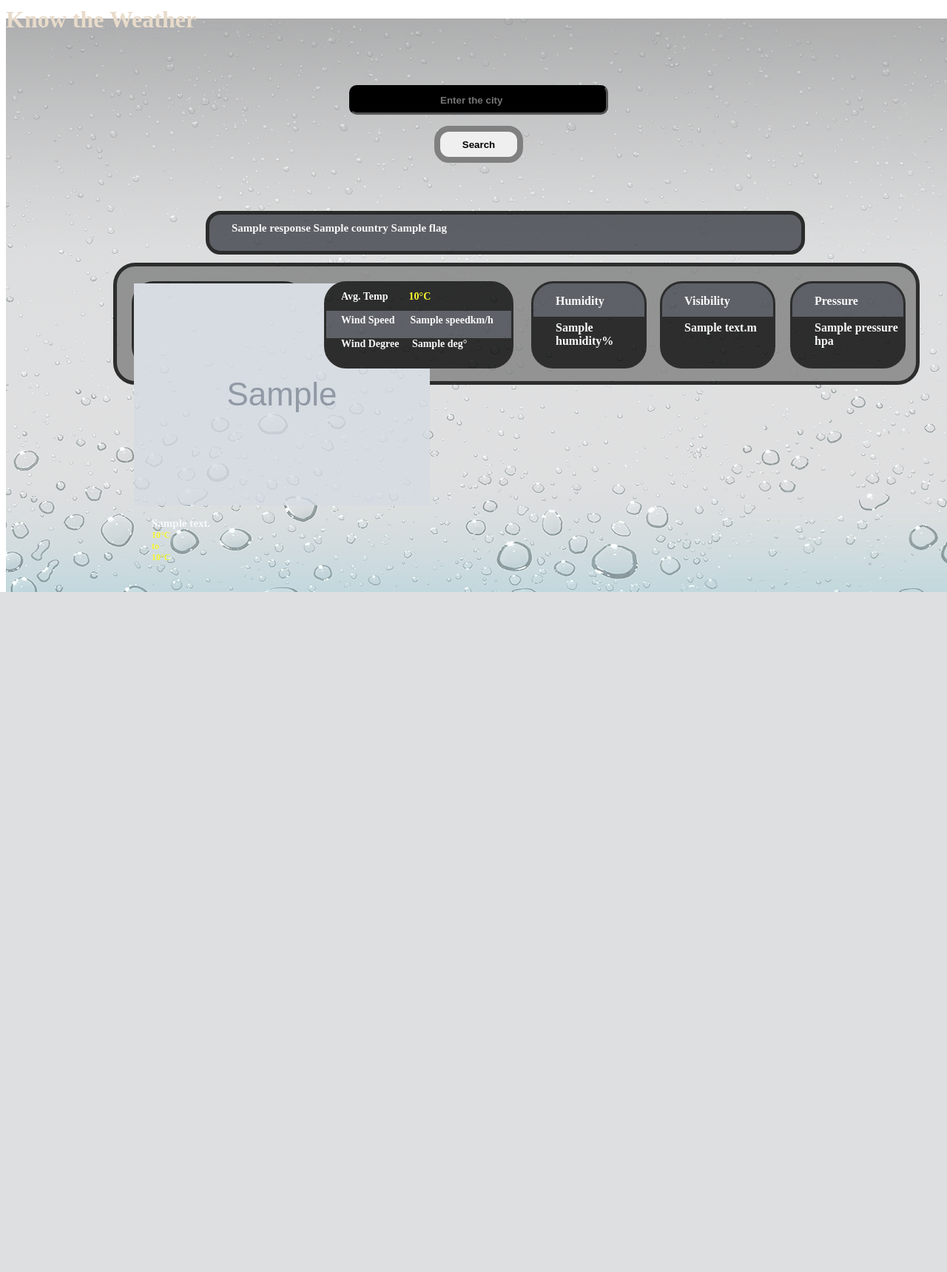
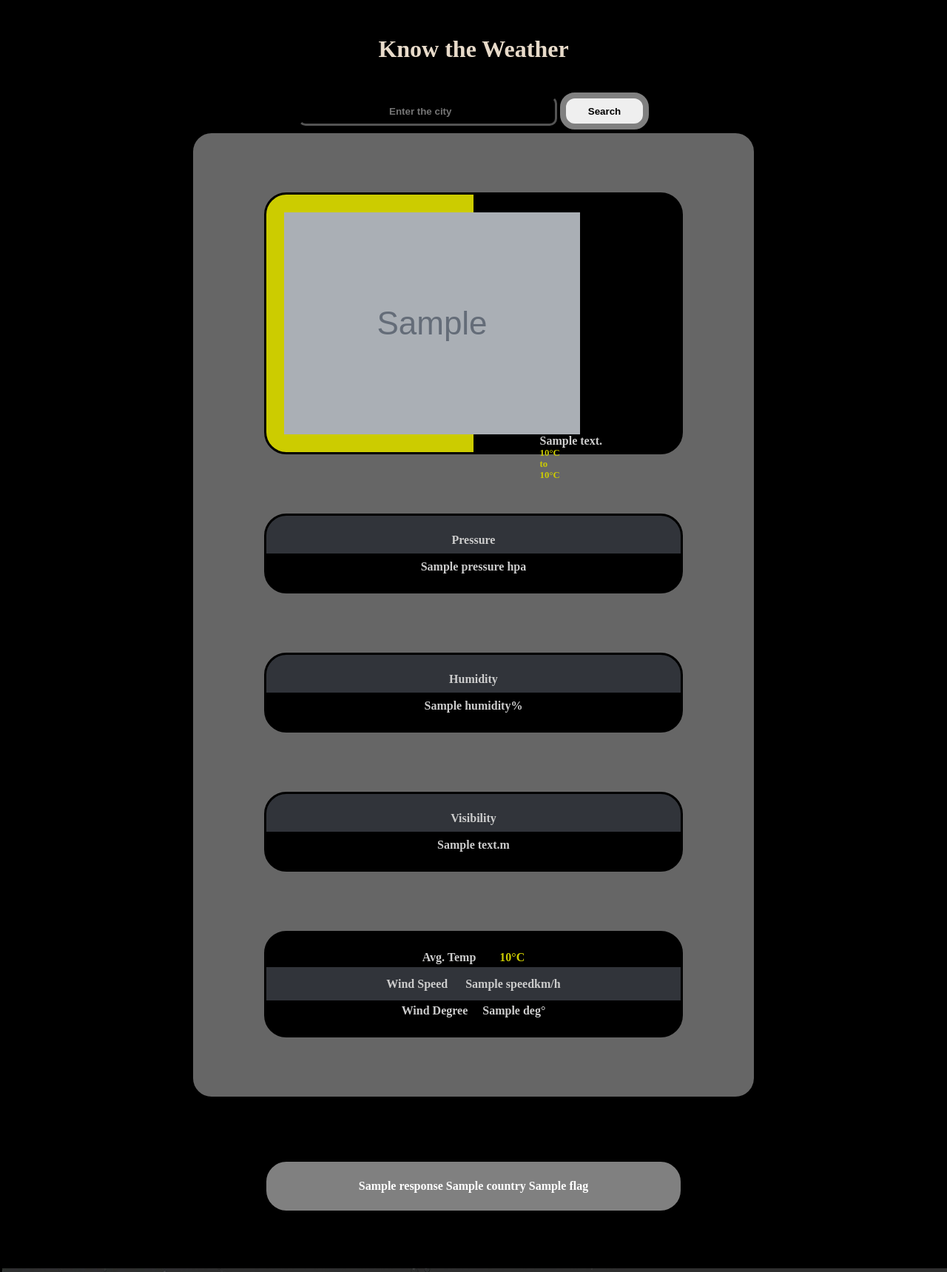
Before and after one commit to ashtiv/weather, a Django app: template weather/templates/name1.html in a window 1280 px wide. Shown: the whole page at 74% size. Before the commit the page ends 800 px from the top, so only its background shows below. Run offline with Django 3.2, Linux system fonts and the light colour scheme; the template is opened without the code that fills it: most values are stand-ins (such as "Sample title", 1, 10 or a date in 2020); grey boxes marked "Sample" are stand-in pictures.

Commit message:
Update weth.css

```diff
--- a/weather/weatherapp/static/weth.css
+++ b/weather/weatherapp/static/weth.css
@@ -1,37 +1,58 @@
+body{
+	background-color: black;
+	background-size: cover;
+	/*background-image: url("w1.png");*/
+
+}
+
 
 #bimg{
 	opacity: 0.5;
-	position: absolute;
-	width: 1560px;
-	height: 830px;
+	position: fixed;
 	transform: rotate(180deg);
 	z-index: -1;
-	margin-top:-20px;
-	margin-bottom:-15px;}
+	margin: -5px;
+	padding: -5px;
+	width: 100%;
+    height: 100%;
+  /*background-size: cover;*/
+
+/*background-color: black;}*/}
 h1{
 	color: #e8dbca;
 	/*position: absolute;*/
 	margin:auto;
-	z-index: 20;
-	text-align: centre;
-	border-color: white;
-	border-radius: 5px;
+	/*margin-top: 10vh;*/
+		z-index: 20;
+	text-align: center;
+	padding-top: 5vh;
+	/*border-color: white;*/
+	/*border-radius: 5px;*/
+	/*color: black;*/
 }
 #div1{
 	z-index: 21;
-	background-color: black;
-	align-items: center;
+	background: transparent;
+	margin: auto;
+	/*text-align: center;*/
+	/*height: 120%;
+	width: 120%;
+	margin-top: -10px -10px -10px -10px;*/
+	/*margin-top: 10vh;*/
 }
 #fm{
-	position: absolute;
-	margin-top: 40px;
-	margin-left: 464px;
+	/*position: absolute;*/
+	/*margin-top: 40px;*/
+	/*margin-left: 464px;*/
+	margin: auto;
+	margin-top: 20px;
 	/*background-color: blue;*/
 	z-index: 20;
+	text-align: center;
 }
 #in1{
-	position: absolute;
-	margin-top: 30px;
+	/*position: absolute;*/
+	/*margin:auto;*/
 	height: 40px;
 	width: 350px;
 	/*border-color: #6c2a37;*/
@@ -48,9 +69,9 @@ h1{
 	z-index: 20;
 }
 #in2{
-	position: absolute;
-	margin-top: 85px;
-	margin-left: 115px;
+	/*position: absolute;*/
+	/*margin-top: 85px;*/
+	/*margin-left: 115px;*/
 	height: 50px;
 	width: 120px;
 	border-style: solid;
@@ -63,11 +84,13 @@ h1{
 	color: black;
 	z-index: 20;
 	font-weight: bold;
+	margin: auto;
+	margin-top: 20px;
 }
 #res{
-	position: absolute;
-	height: 155px;
-	width: 1080px;
+	/*position: absolute;*/
+	height: auto;
+	width: 60%;
 	border-color: black;
 	border-style: solid;
 	border-width: 5px;
@@ -75,118 +98,186 @@ h1{
 	background-color: grey;
 	opacity: 0.8;
 	z-index: 22;
-	margin: 310px 50px 0px 145px;
+	margin: auto;
+	margin-bottom: 10vh;
+	overflow: auto;
 }
 #des{
-	position: absolute;
-	margin-left: 20px;
-	margin-top: 20px;
-	height: 112px;
-	width: 230px;
+	/*position: absolute;*/
+	/*margin-left: 20px;*/
+	/*margin-top: 20px;*/
+	height: auto;
+	width: 40vw;
 	border-color: black;
 	border-style:solid;
 	border-radius: 30px;
 	z-index: 23;
+	margin: auto;
+	margin-top: 10vh;
+	padding: 3vh;
+	/*text-align: center;*/
+
 	background: linear-gradient(to right, yellow 50%, black 50%);
+
 }
 #des1{
-	position: absolute;
-	margin-left: 910px;
-	margin-top: 20px;
-	height: 112px;
-	width: 150px;
+	/*position: absolute;*/
+	/*margin-left: 910px;*/
+	height: auto;
+	width: 40vw;
 	border-color: black;
 	border-style:solid;
 	border-radius: 30px;
 	z-index: 23;
-	background: linear-gradient(to top, black 60%, #3e4249 40%);
+	margin: auto;
+	margin-top: 10vh;
+	padding: 3vh;
+	text-align: center;
+	background: linear-gradient(to top, black 50%, #3e4249 50%);
 }
 #des2{
-	position: absolute;
-	margin-left: 560px;
-	margin-top: 20px;
-	height: 112px;
-	width: 150px;
+	height: auto;
+	width: 40vw;
 	border-color: black;
 	border-style:solid;
 	border-radius: 30px;
 	z-index: 23;
-	background: linear-gradient(to top, black 60%, #3e4249 40%);
+	margin: auto;
+	margin-top: 10vh;
+	padding: 3vh;
+	text-align: center;
+	background: linear-gradient(to top, black 50%, #3e4249 50%);
 }
 #des3{
-	position: absolute;
-	margin-left: 734px;
-	margin-top: 20px;
-	height: 112px;
-	width: 150px;
+	height: auto;
+	width: 40vw;
 	border-color: black;
 	border-style:solid;
 	border-radius: 30px;
 	z-index: 23;
-	background: linear-gradient(to top, black 60%, #3e4249 40%);
+	margin: auto;
+	margin-top: 10vh;
+	padding: 3vh;
+	text-align: center;
+	background: linear-gradient(to top, black 50%, #3e4249 50%);
 }
 #des4{
-	position: absolute;
-	margin-left: 280px;
-	margin-top: 20px;
-	height: 112px;
-	width: 250px;
+	height: auto;
+	width: 40vw;
 	border-color: black;
-	background-color: black;
 	border-style:solid;
 	border-radius: 30px;
 	z-index: 23;
+	margin: auto;
+	margin-top: 10vh;
+	padding: 3vh;
+	text-align: center;
 	background: linear-gradient(to bottom, black 0%, black 33%,#3e4249 33%,#3e4249 66%,black 66%,black 100%);
+	margin-bottom: 10vh;
 }
 #des5{
-	position: absolute;
-	height: 49px;
-	width: 800px;
+	/*position: absolute;*/
+	height: auto;
+	width: 40vw;
 	border-color: black;
-	border-style: solid;
-	border-width: 5px;
-	border-radius: 20px;
-	background-color: #3e4249;
-	opacity: 0.8;
-	z-index: 22;
-	font-size: 24px;
-	color: white;
-	font-weight: bold;
-	margin: 240px 0 0 270px;
+	border-style:solid;
+	border-radius: 30px;
+	z-index: 23;
+	margin: auto;
+	margin-top: 10vh;
+	padding: 3vh;
+	text-align: center;
+	margin-bottom: 10vh;
+	background-color: grey;
+	/*background: linear-gradient(to top, black 50%, #3e4249 50%);*/
 }
 #desp{
-	position: absolute;
+	/*position: absolute;*/
 	color : white;
 	font-weight: bold;
 	z-index: 23;
-	margin-top: 15px;
-	margin-left: 30px;
+	margin:auto;
+	/*margin-left: 30px;*/
 }
 #des5span{
-	position: absolute;
 	color : white;
 	font-weight: bold;
 	z-index: 23;
-	font-size: 15px;
-	padding: 10 30 5 30;
+	font-size: auto;
+	/*margin: auto;*/
+	height:20%;
+	width: 30%;
+    /*margin-left: 60%;*/
+    margin-top: -10%;
+	/*margin-left: 10vw;*/
+	padding: 3vh;
+	/*margin-left: 10vw;*/
+	opacity: 5;
+	text-align: center;
 }
 #despp{
-	position: absolute;
+	/*position: relative;*/
 	color : white;
 	font-weight: bold;
 	z-index: 23;
-	font-size: 15px;
-	margin-top: 16px;
-	margin-left: 24px;
-	margin-right: 1px;
+	/*font-size: auto;*/
+	float: right;
+	padding-right: 1vw;
+	/*padding: auto;*/
+	margin: auto;
+	/*margin: auto;*/
+	/*height:auto;*/
+	width: 30%;
+    /*margin-left: 55%;*/
+    /*margin-top: -35%;*/
+    /*left:55%;*/
+    /*top: -20vh;*/
+    /*margin-top: 20%;*/
+    /*top: 0;*/
+	/*margin-left: 10vw;*/
+	/*padding: 3vh;*/
+	/*margin-left: 10vw;*/
 	opacity: 5;
+	/*text-align: center;*/
 }
+#desi{
+	/*position: relative;*/
+	z-index: 23;
+	/*float: left;*/
+	margin: auto;
+	/*font-size: 15px;*/
+	/*margin: auto;*/
+	/*margin: auto;*/
+	/*margin-left: 15%;*/
+	/*margin-bottom: 10%;*/
+	/*margin-top: -20vh;*/
+	/*margin-right: 15%;*/
+	/*padding: 5vh;*/
+	/*padding:auto;*/
+	padding-left: 2vw;
+	height: 10%;
+	width: 10%;
+	/*margin-left: 10vw;*/
+	/*padding: 3vh;*/
+	/*margin-left: 10vw;*/
+	opacity: 5;
+	/*display:table-row; */
+	/*text-align: center;*/
+}
+
 #desp1{
-	position: absolute;
 	color : white;
 	font-weight: bold;
-	font-size: 14px;
 	z-index: 23;
-	margin-top: 10px;
-	margin-left: 20px;
+	font-size: auto;
+	/*margin: auto;*/
+	height:20%;
+	width: 30%;
+    /*margin-left: 60%;*/
+    margin-top: -10%;
+	/*margin-left: 10vw;*/
+	/*padding: 3vh;*/
+	/*margin-left: 10vw;*/
+	opacity: 5;
+	text-align: center;
 }
```
